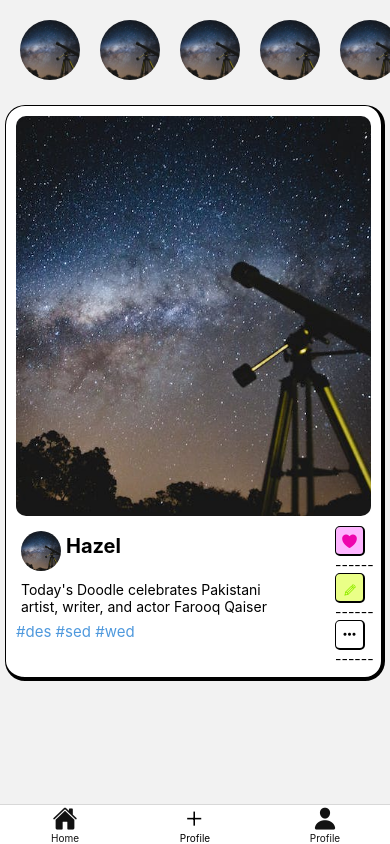
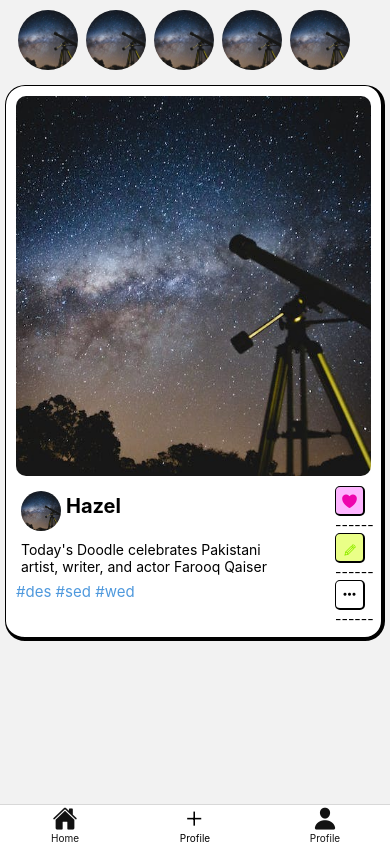
Before and after one commit to UmairShoukat786/Willio, a React Native app: screen /Login in a window 390 px wide. Both pictures are taken after a click on the element 97 px from the left and 261 px from the top of the page. Built offline with nearby package versions, Linux system fonts and the light colour scheme.

Commit message:
change Edititem.js

```diff
--- a/src/screens/Edititem.js
+++ b/src/screens/Edititem.js
@@ -1,23 +1,36 @@
-import React,{useState} from 'react';
-import { StyleSheet, Text, View, Image } from 'react-native';
+import React, { useState } from 'react';
+import { StyleSheet, Text, View, Image, Alert, TextInput } from 'react-native';
 import Ionicons from 'react-native-vector-icons/Ionicons';
 import Evilicons from 'react-native-vector-icons/EvilIcons';
 import MaterialCommunityIcons from 'react-native-vector-icons/MaterialCommunityIcons'
 import { TouchableOpacity } from 'react-native-gesture-handler';
+
 const Edititem = ({ navigation, route }) => {
     const { item } = route.params;
     const [isHovered, setIsHovered] = useState(false);
+    const [userInput, setUserInput] = useState('');
+
+    const handlePencilClick = () => {
+        Alert.alert('Write on the item image', `You wrote: ${userInput}`);
+    };
+
     return (
         <View>
-            <View style={{flexDirection:'row',margin:10}}>
-    <TouchableOpacity onPressIn={() => setIsHovered(true)} onPressOut={() => setIsHovered(false)}><Image source={item.displaypic} style={isHovered ? styles.hoveredImage : styles.defaultImage}/></TouchableOpacity>
-    <TouchableOpacity onPressIn={() => setIsHovered(true)} onPressOut={() => setIsHovered(false)}><Image source={item.displaypic} style={isHovered ? styles.hoveredImage : styles.defaultImage}/></TouchableOpacity>
-    <TouchableOpacity onPressIn={() => setIsHovered(true)} onPressOut={() => setIsHovered(false)}><Image source={item.displaypic} style={isHovered ? styles.hoveredImage : styles.defaultImage}/></TouchableOpacity>
-    <TouchableOpacity onPressIn={() => setIsHovered(true)} onPressOut={() => setIsHovered(false)}><Image source={item.displaypic} style={isHovered ? styles.hoveredImage : styles.defaultImage}/></TouchableOpacity>
-    <TouchableOpacity onPressIn={() => setIsHovered(true)} onPressOut={() => setIsHovered(false)}><Image source={item.displaypic} style={isHovered ? styles.hoveredImage : styles.defaultImage}/></TouchableOpacity>
+            <View style={{ flexDirection: 'row', margin: 10 }}>
+                {Array(5).fill().map((_, index) => (
+                    <TouchableOpacity
+                        key={index}
+                        onPressIn={() => setIsHovered(true)}
+                        onPressOut={() => setIsHovered(false)}
+                    >
+                        <Image
+                            source={item.displaypic}
+                            style={isHovered ? styles.hoveredImage : styles.defaultImage}
+                        />
+                    </TouchableOpacity>
+                ))}
+            </View>
 
-
-    </View>
             <View style={styles.cardContainer}>
                 <Image source={item.itempic} style={styles.itemImage} />
                 <View style={styles.itemInfo}>
@@ -27,27 +40,25 @@ const Edititem = ({ navigation, route }) => {
                             <Text style={styles.itemTitle}>{item.title}</Text>
                         </View>
 
-
-                    <View><Text style={styles.itemDescription}>{item.description}</Text>
-                    <Text style={styles.tags}>#des #sed #wed</Text></View>
-
+                        <View>
+                            <Text style={styles.itemDescription}>{item.description}</Text>
+                            <Text style={styles.tags}>#des #sed #wed</Text>
+                        </View>
                     </View>
 
-
                     <View style={styles.iconcontain}>
-                        <View style={[styles.iconOdd,{ backgroundColor: '#FEB5FF'}]}>
-                            <Ionicons name='heart' size={18}  color="#EE05AD"/>
+                        <View style={[styles.iconOdd, { backgroundColor: '#FEB5FF' }]}>
+                            <Ionicons name='heart' size={18} color="#EE05AD" />
                         </View>
                         <Text>------</Text>
-                        <View style={[styles.iconOdd,{ backgroundColor:'#EAFF87'}]}>
-                            <Evilicons name='pencil' size={20} color='#93EC00' />
+                        <View style={[styles.iconOdd, { backgroundColor: '#EAFF87' }]}>
+                            <Evilicons name='pencil' size={20} color='#93EC00' onPress={handlePencilClick} />
                         </View>
                         <Text>------</Text>
-                        <View style={[styles.iconOdd,{ backgroundColor: '#FFFFFF'}]}>
-                            <MaterialCommunityIcons name='dots-horizontal' size={18} color='#000000'/>
+                        <View style={[styles.iconOdd, { backgroundColor: '#FFFFFF' }]}>
+                            <MaterialCommunityIcons name='dots-horizontal' size={18} color='#000000' />
                         </View>
                         <Text>------</Text>
-
                     </View>
                 </View>
             </View>
@@ -71,13 +82,12 @@ const styles = StyleSheet.create({
         width: 60,
         height: 60,
         borderRadius: 50,
-        margin:10
+        marginLeft: 8
     },
     hoveredImage: {
         width: 70,
         height: 70,
         borderRadius: 50,
-
     },
     displaypic: {
         width: 40,
@@ -87,13 +97,13 @@ const styles = StyleSheet.create({
     },
     itemImage: {
         width: '100%',
-        height: 400,
+        height: 380,
         borderRadius: 10,
     },
-    tags:{
+    tags: {
         fontSize: 15,
-        marginTop:2,
-        color:'#4F99DD'
+        marginTop: 2,
+        color: '#4F99DD'
     },
     itemInfo: {
         marginTop: 10,
@@ -118,20 +128,17 @@ const styles = StyleSheet.create({
         borderBottomWidth: 2,
         borderRightWidth: 2,
         paddingHorizontal: 4.5,
-        paddingVertical:4
-
-
+        paddingVertical: 4
     },
     icon: {
         color: '#EE05AD',
-
     },
-    descriptioncontain:{
-        width:'80%',
+    descriptioncontain: {
+        width: '80%',
     },
-    iconcontain:{
-left:35
-    }
+    iconcontain: {
+        left: 35
+    },
 });
 
 export default Edititem;
```
Lines whose indentation alone changed are shown as unchanged.
